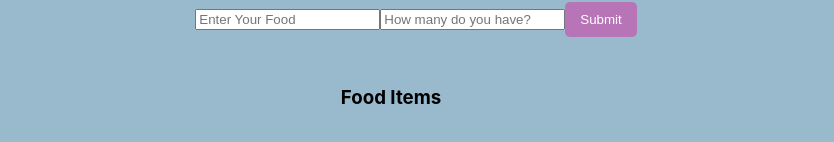
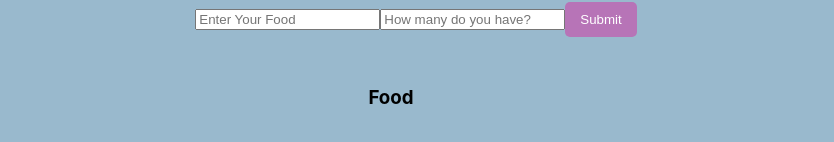
Before and after one commit to emszyd/HenHacks2025, a React (Create React App) app in the folder hen-hacks/: page / in a window 1280 px wide. Both pictures are taken after a click on the button "Food". Shown: the part 314-456 px from the top of the page, without its empty margins (224-1058 px from the left). Built offline with nearby package versions, Linux system fonts and the light colour scheme.

Commit message:
fixed grammatical error

```diff
--- a/hen-hacks/src/App.js
+++ b/hen-hacks/src/App.js
@@ -96,7 +96,7 @@ function App() {
         {/*this should display the list items... crossing fingers */}
         {category && (
           <div>
-            <h3>{category} Items</h3>
+            <h3>{category} </h3>
             <ul>
               {items[category].map((item, index) => (
                 <li key={index}>
```
